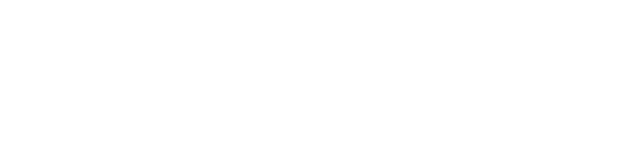
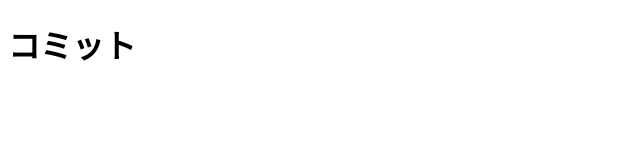
Before and after one commit to yusei1128/git-test, a plain HTML site: page index.html in a window 1280 px wide. Shown: the whole page, without its empty margins (0-640 px from the left). Drawn offline with Linux system fonts and the light colour scheme.

Commit message:
コミット

```diff
--- a/index.html
+++ b/index.html
@@ -6,5 +6,6 @@
     <title>Document</title>
 </head>
 <body>
+    <h1>コミット</h1>
 </body>
 </html>
```
